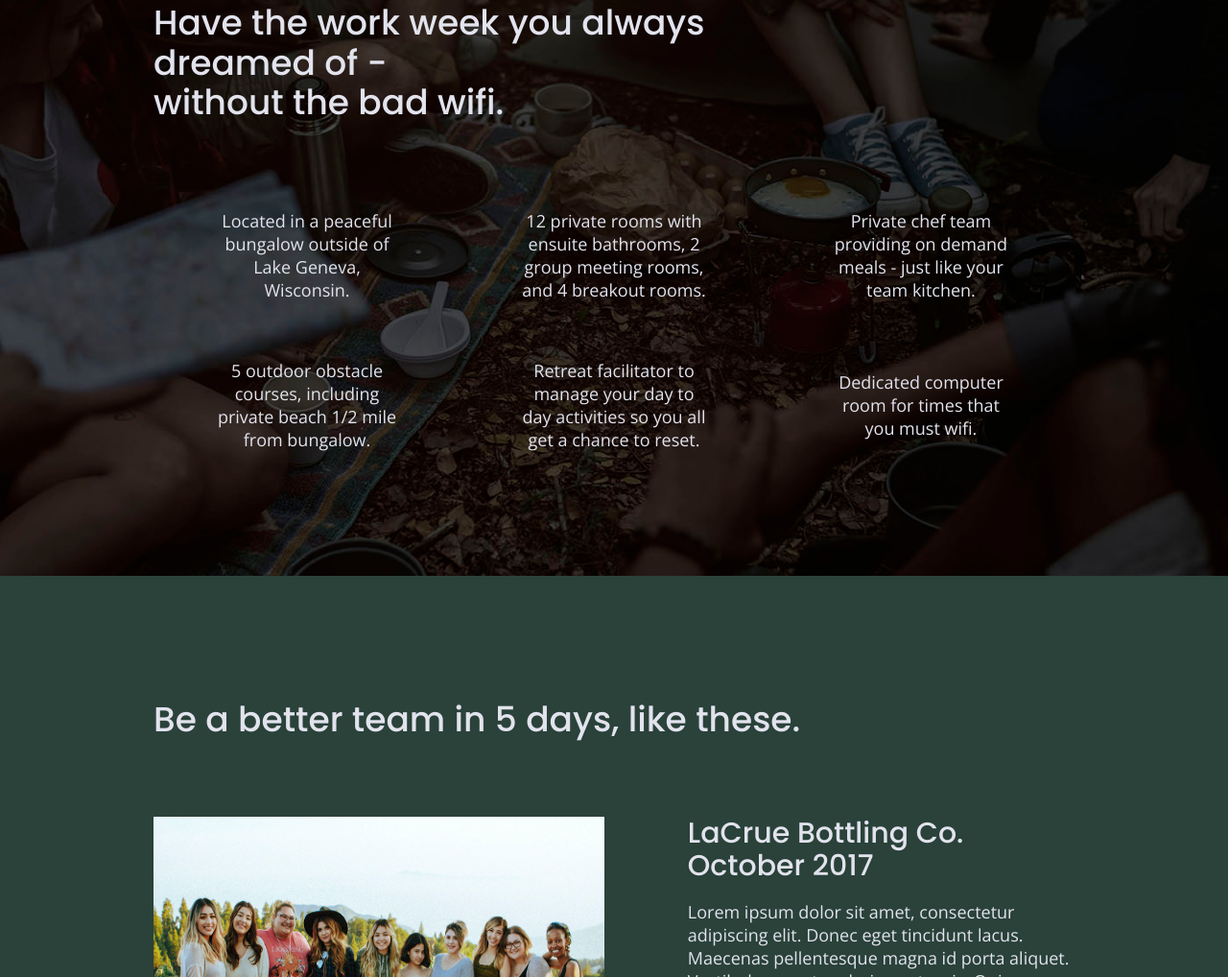
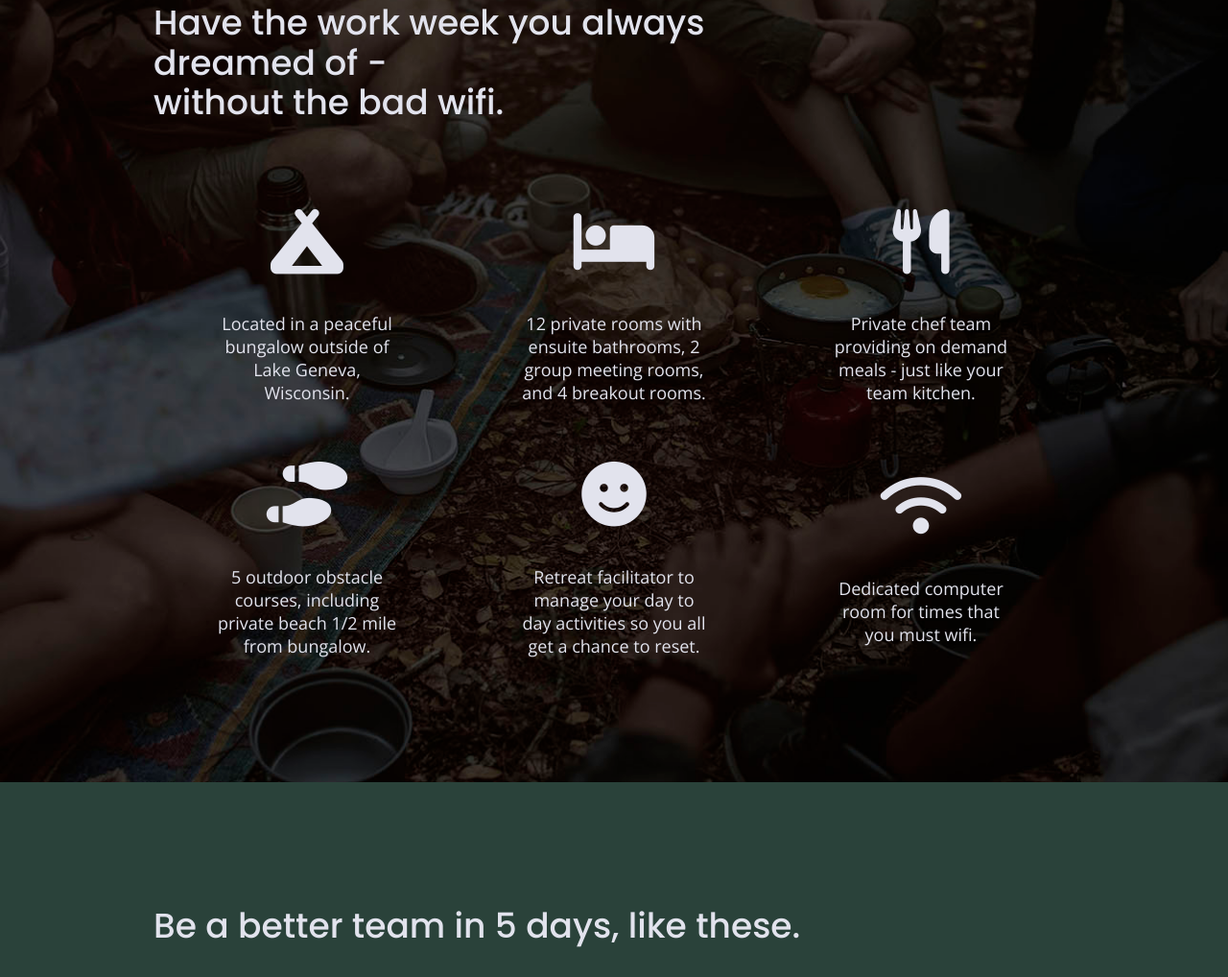
Before and after one commit to emily-morin/unplugged-retreat, a website built with Parcel: page index.html in a window 1280 px wide. Shown: the part 1123-2141 px from the top of the page at 96% size. Built offline with nearby package versions, Linux system fonts and the light colour scheme.

Commit message:
Added Font Awesome icons

```diff
--- a/css/main.css
+++ b/css/main.css
@@ -330,6 +330,11 @@ input[type=button] {
 .features article {
   width: 63%;
   margin: 30px 0;
+}
+
+.features i {
+	font-size: 3.75em;
+        margin-bottom: 40px;
 }
 
 .features .features-items {
--- a/index.html
+++ b/index.html
@@ -1,5 +1,5 @@
 <!doctype html>
-<html class="no-js" lang="">
+<html class="no-js" lang="en">
 
 <head>
   <meta charset="utf-8">
@@ -18,6 +18,7 @@
 
   <link rel="stylesheet" href="css/normalize.css">
   <link rel="stylesheet" href="css/main.css">
+  <script src="https://kit.fontawesome.com/4391714d9a.js" crossorigin="anonymous"></script>
 
   <!-- Google Fonts -->
   <link href="https://fonts.googleapis.com/css?family=Open+Sans:400,700|Poppins:500,700" rel="stylesheet">
@@ -85,33 +86,39 @@
       <h2>Have the work week you always<br> dreamed of -<br> without the bad wifi.</h2>
       <div class="features-items">
         <article>
-          <!-- tent icon -->
-          <p class="fontawesome-icon"></p>
+          <p class="fontawesome-icon">
+            <i class="fas fa-campground"></i>
+          </p>
           <p class="features-item-description">Located in a peaceful bungalow outside of Lake Geneva, Wisconsin.</p>
         </article>
         <article>
-          <!-- bed icon -->
-          <p class="fontawesome-icon"></p>
+          <p class="fontawesome-icon">
+            <i class="fas fa-bed"></i>
+          </p>
           <p class="features-item-description">12 private rooms with ensuite bathrooms, 2 group meeting rooms, and 4 breakout rooms.</p>
         </article>
         <article>
-          <!-- fork and knife icon -->
-          <p class="fontawesome-icon"></p>
+          <p class="fontawesome-icon">
+            <i class="fas fa-utensils"></i>
+          </p>
           <p class="features-item-description">Private chef team providing on demand meals - just like your team kitchen.</p>
         </article>
         <article>
-          <!-- shoe prints icon -->
-          <p class="fontawesome-icon"></p>
+          <p class="fontawesome-icon">
+            <i class="fas fa-shoe-prints"></i>
+          </p>
           <p class="features-item-description">5 outdoor obstacle courses, including private beach 1/2 mile from bungalow.</p>
         </article>
         <article>
-          <!-- smiley icon -->
-          <p class="fontawesome-icon"></p>
+          <p class="fontawesome-icon">
+            <i class="fas fa-face-smile"></i>
+          </p>
           <p class="features-item-description">Retreat facilitator to manage your day to day activities so you all get a chance to reset.</p>
         </article>
         <article>
-          <!-- wifi icon -->
-          <p class="fontawesome-icon"></p>
+          <p class="fontawesome-icon">
+            <i class="fas fa-wifi"></i>
+          </p>
           <p class="features-item-description">Dedicated computer room for times that you must wifi.</p>
         </article>
       </div>
```
Also changed, not shown: about/index.html (+2 -1 lines), faq/index.html (+2 -1 lines).
